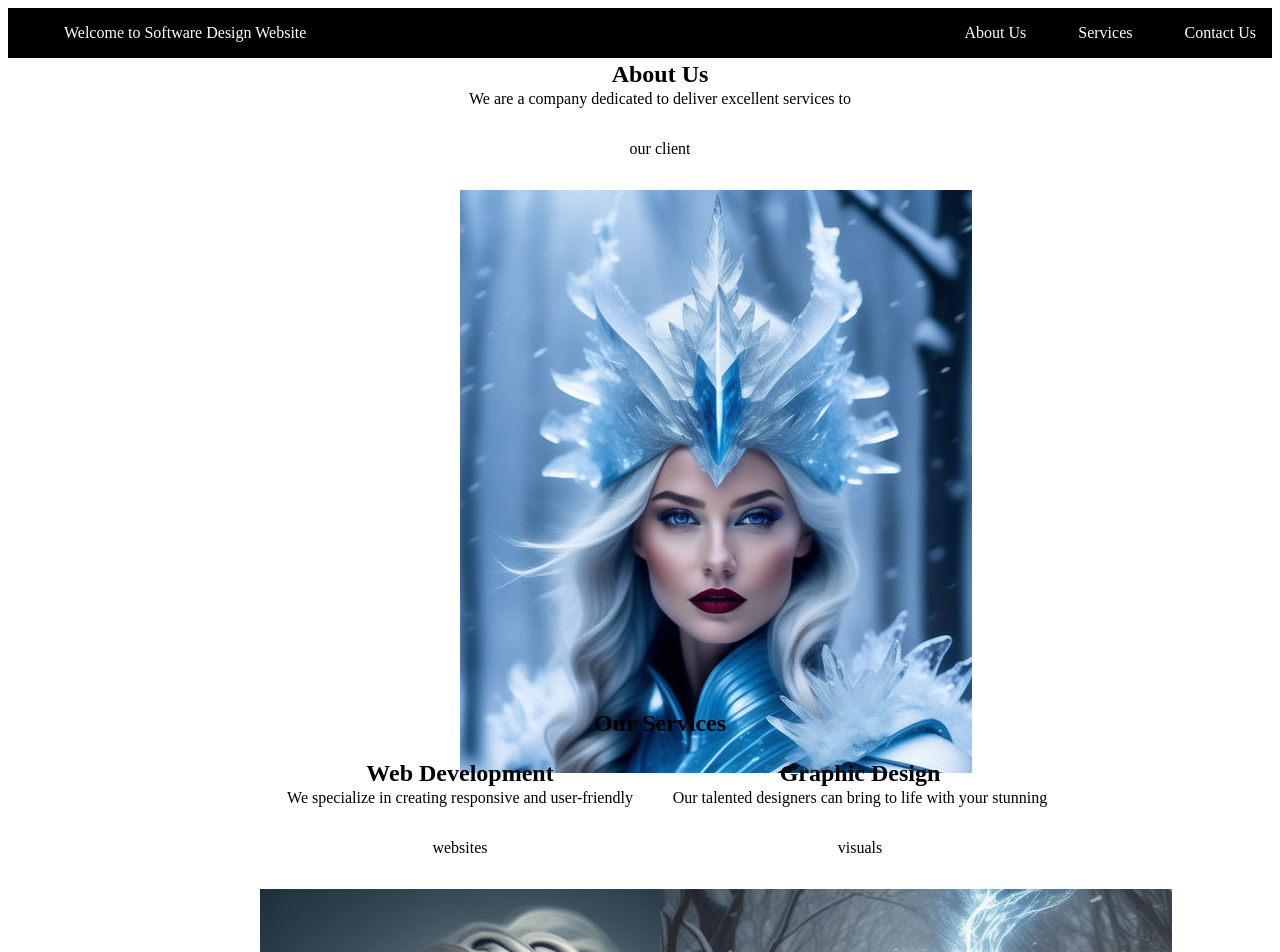
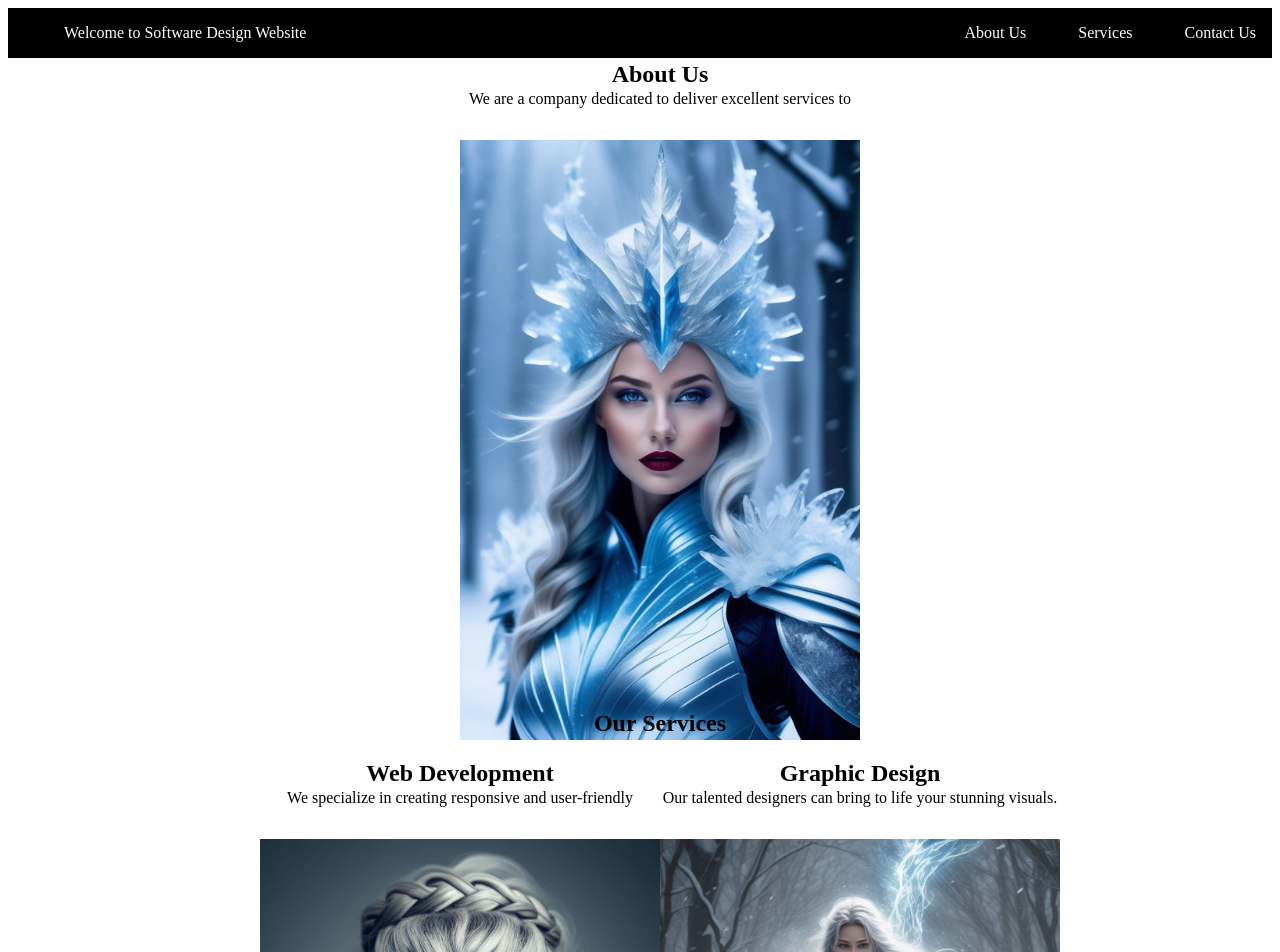
Before and after one commit to thatomohajane/684129-labs-sd-24, a plain HTML site: page lab-2/lab-two.html in a window 1280 px wide. Shown: the top 952 px of the page. Drawn offline with Linux system fonts and the light colour scheme.

Commit message:
Updated lab-two

```diff
--- a/lab-2/lab-two.html
+++ b/lab-2/lab-two.html
@@ -35,8 +35,10 @@
 
     .flex-item p {
       font-size: 1.0em;
+      height: 50px;
       line-height: 50px;
       margin-top: 0px;
+      overflow: hidden; /* Hide text overflow */
     }
 
     .navigation {
@@ -48,7 +50,7 @@
       background: black;
     }
 
-     .navigation a {
+    .navigation a {
       text-decoration: none;
       display: block;
       padding: 1em;
@@ -56,7 +58,7 @@
     }
 
     .navigation li {
-      margin: 0; /
+      margin: 0;
     }
 
     .navigation li:first-child {
@@ -80,15 +82,19 @@
       background: black;
     }
 
-     .navigation-footer a {
+    .navigation-footer a {
       text-decoration: none;
       display: block;
       padding: 1em;
       color: white;
     }
 
+    img {
+      width: 100%;
+      height: auto;
+    }
+
   </style>
-
 </head>
 <body>
   <ul class="navigation">
@@ -101,7 +107,7 @@
   <ul class="flex-container">
     <li class="flex-item">
       <h2 style="color: black">About Us</h2>
-      <p style="color: black">We are a company dedicated to deliver excellent services to our client</p>
+      <p style="color: black">We are a company dedicated to deliver excellent services to our clients.</p>
       <img src="1.jpeg">
     </li>
   </ul>
@@ -113,12 +119,12 @@
   <ul class="flex-container-bottom">
     <li class="flex-item">
       <h2 style="color: black">Web Development</h2>
-      <p style="color: black">We specialize in creating responsive and user-friendly websites</p>
+      <p style="color: black">We specialize in creating responsive and user-friendly websites.</p>
       <img src="2.jpeg">
     </li>
     <li class="flex-item">
       <h2 style="color: black">Graphic Design</h2>
-      <p style="color: black">Our talented designers can bring to life with your stunning visuals</p>
+      <p style="color: black">Our talented designers can bring to life your stunning visuals.</p>
       <img src="3.jpeg">
     </li>
   </ul>
```
